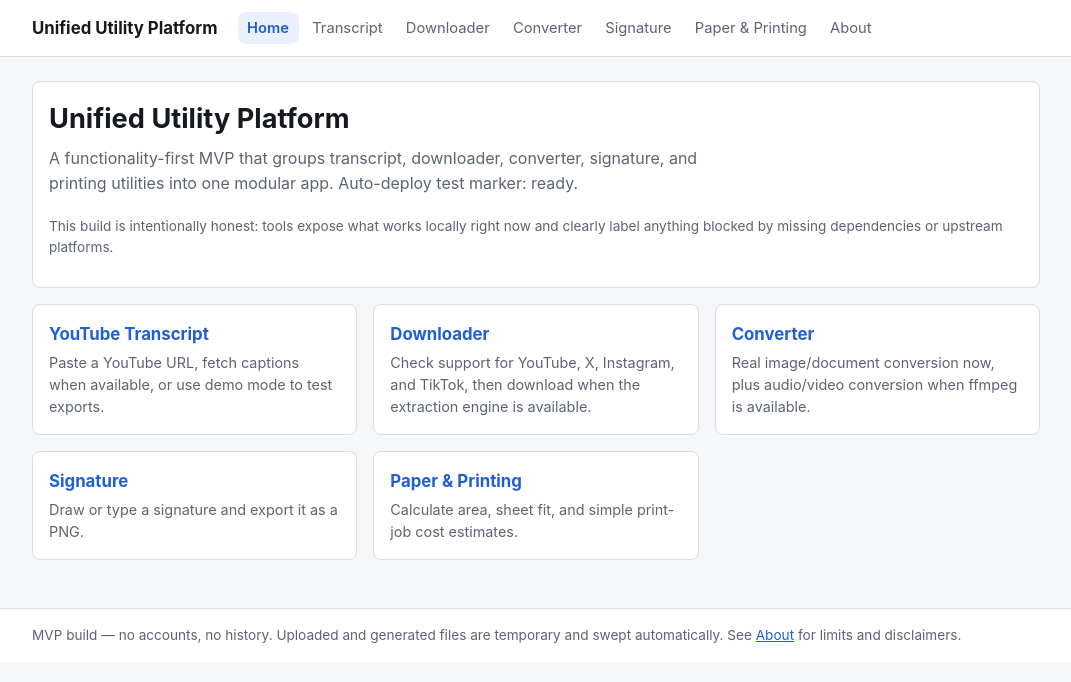
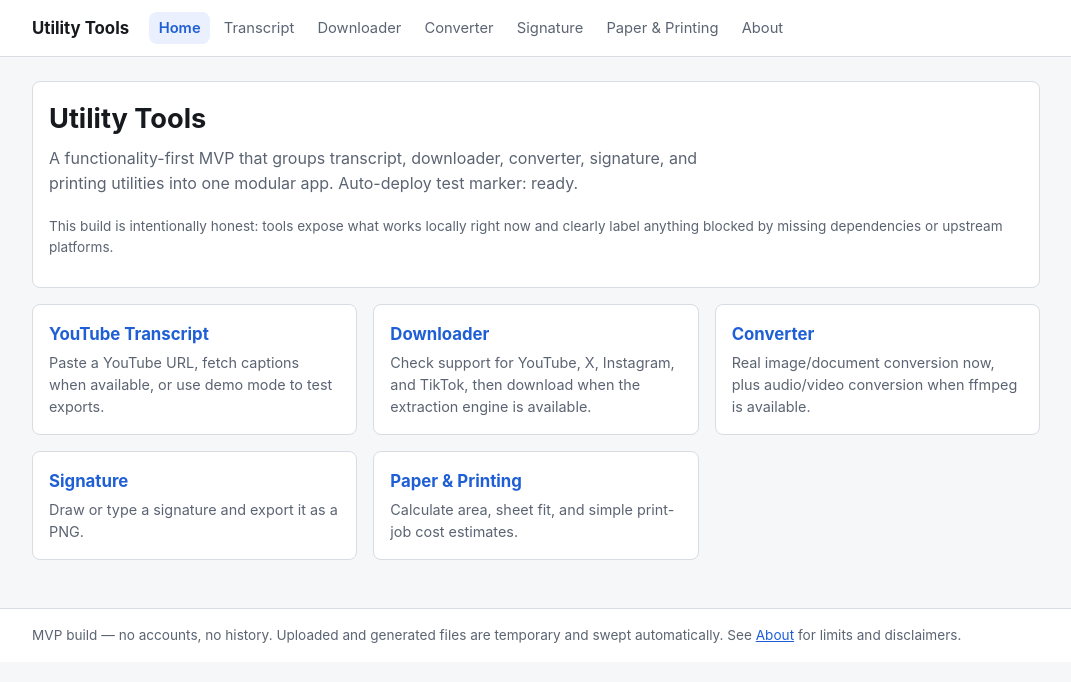
Before and after one commit to leonaard003/unified-utility-platform, a Next.js app: page / in a window 1280 px wide. Shown: the top 682 px of the page, without its empty margins (104-1175 px from the left). Built offline with nearby package versions, Linux system fonts and the light colour scheme.

Commit message:
Rename site title to Utility Tools

```diff
--- a/src/app/layout.tsx
+++ b/src/app/layout.tsx
@@ -4,7 +4,7 @@ import Nav from '@/components/Nav';
 import './globals.css';
 
 export const metadata: Metadata = {
-  title: 'Unified Utility Platform',
+  title: 'Utility Tools',
   description:
     'Transcript, downloader, converter, signature and paper/printing tools in one modular app.',
 };
@@ -19,7 +19,7 @@ export default function RootLayout({ children }: { children: ReactNode }) {
         <header className="site-header">
           <div className="site-header-inner">
             <a className="brand" href="/">
-              Unified Utility Platform
+              Utility Tools
             </a>
             <Nav />
           </div>
--- a/src/app/page.tsx
+++ b/src/app/page.tsx
@@ -32,7 +32,7 @@ export default function HomePage() {
   return (
     <>
       <section className="card">
-        <h1>Unified Utility Platform</h1>
+        <h1>Utility Tools</h1>
         <p className="lede">
           A functionality-first MVP that groups transcript, downloader, converter, signature, and printing utilities into one modular app. Auto-deploy test marker: ready.
         </p>
```
